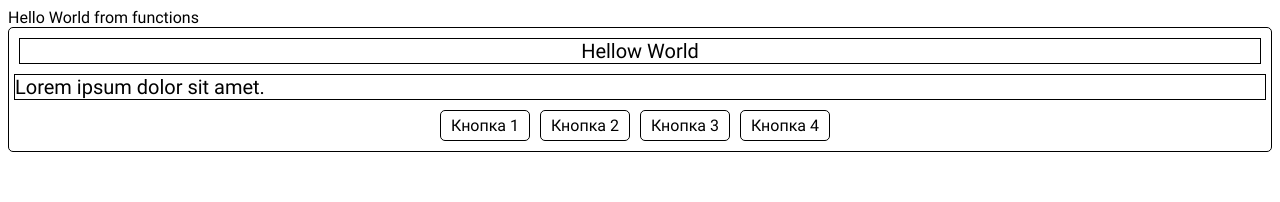
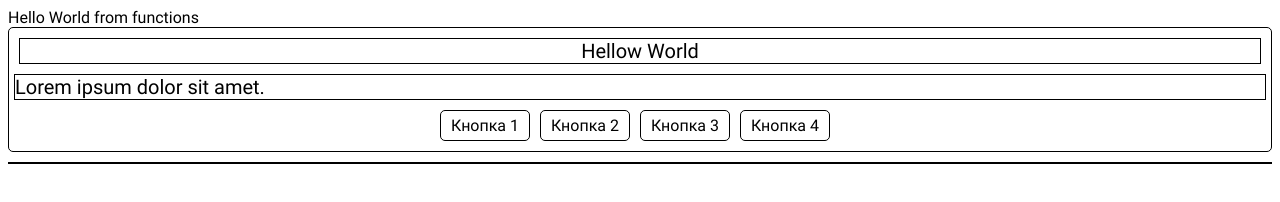
Before and after one commit to Shavius/team_project, a website built with webpack: page src/index.html in a window 1280 px wide. Built offline with nearby package versions, Linux system fonts and the light colour scheme.

Commit message:
Add main (#3)

```diff
--- a/src/index.html
+++ b/src/index.html
@@ -17,5 +17,6 @@
 				<div class="buttons__item">Кнопка 4</div>
 			</div>
 		</header>
+		<main class="main"></main>
 	</body>
 </html>
```
